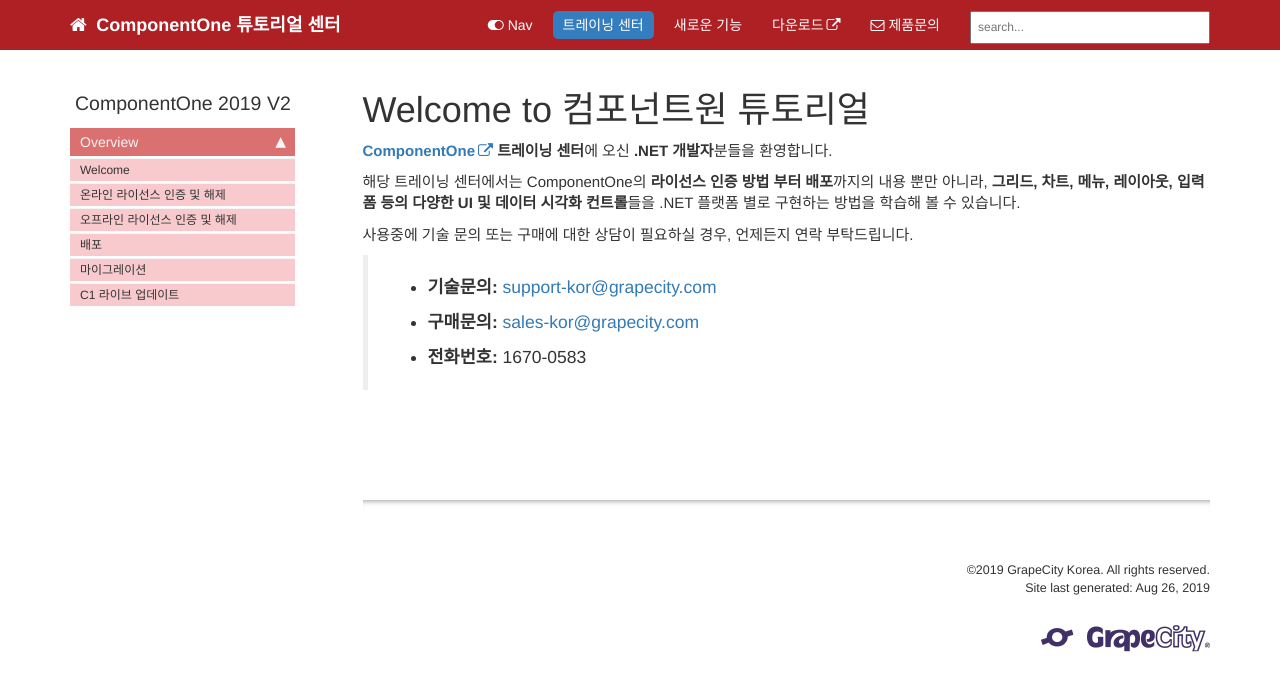
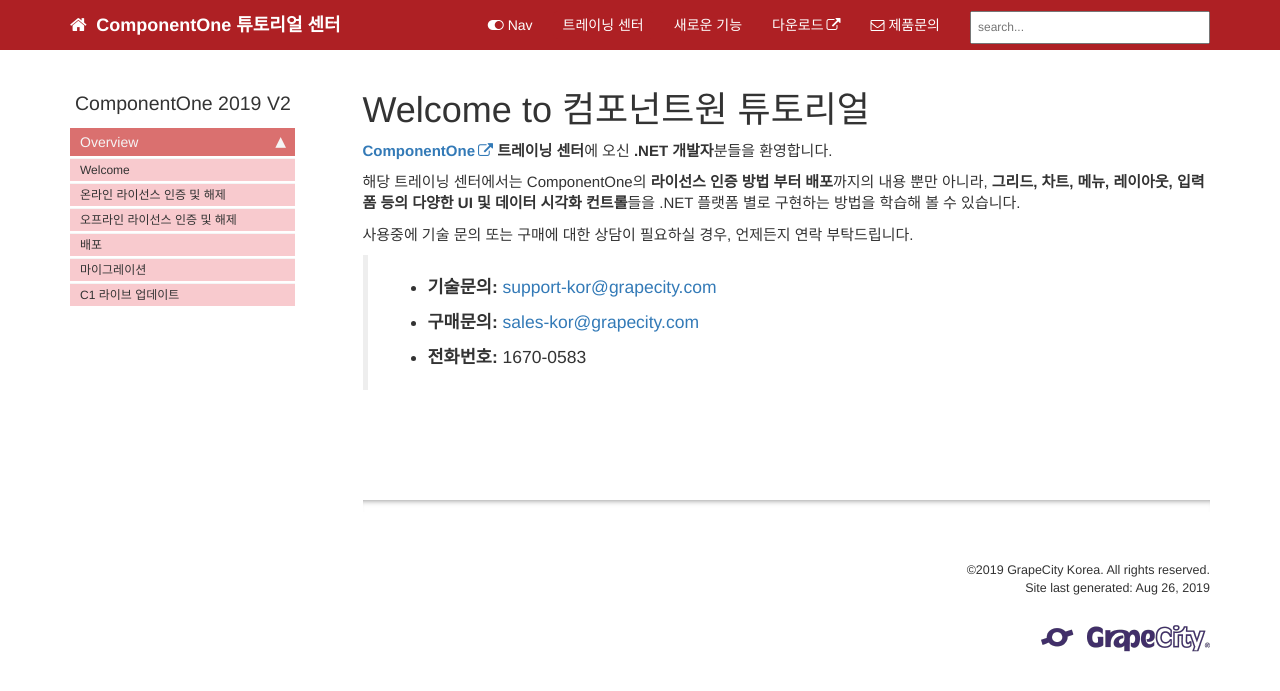
Before and after one commit to grapecity-korea/C1Training.github.io, a Jekyll site: the page built from index.md, in a window 1280 px wide. Shown: the top 691 px of the page. Built offline with Jekyll 4.4.1, drawn with Linux system fonts in a browser that asks for light colours; comment, search, counter and statistics services are not loaded.

Commit message:
Update theme-gck.css

```diff
--- a/css/theme-gck.css
+++ b/css/theme-gck.css
@@ -1,7 +1,3 @@
-.navbar-inverse{
-  border: 0;
-}
-
 .summary {
   color: #808080;
   border-left: 5px solid #6d6d6d;
@@ -36,11 +32,6 @@ h4 {
   color: #333;
 }
 
-.nav li li a{
-  background-color: #f2f2f2;
-  color: #333;
-}
-
 .nav > li > a:hover {
   background-color: #e87777;
 }
@@ -63,7 +54,9 @@ a[data-toggle="tooltip"] {
 
 .navbar-inverse {
   background-color: #ae2024;
+  border: 0px;
 }
+
 .navbar-inverse .navbar-nav > li > a,
 .navbar-inverse .navbar-brand {
   color: white;
@@ -105,7 +98,8 @@ a.navbar-brand:hover {
 .navbar-inverse .navbar-nav > .active > a,
 .navbar-inverse .navbar-nav > .active > a:hover,
 .navbar-inverse .navbar-nav > .active > a:focus {
-  background-color: #347dbe;
+  background-color: #ae2024;
+  color: #fff;
 }
 
 .btn-primary:hover,
```
